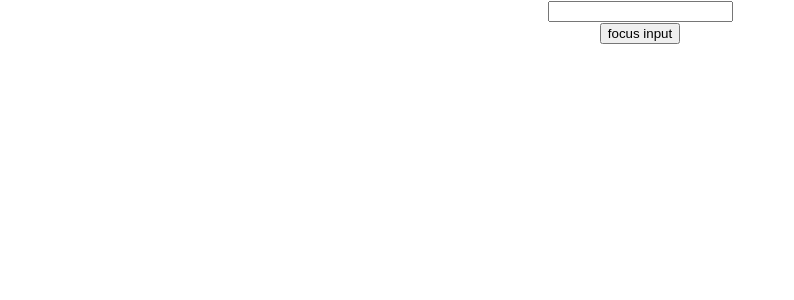
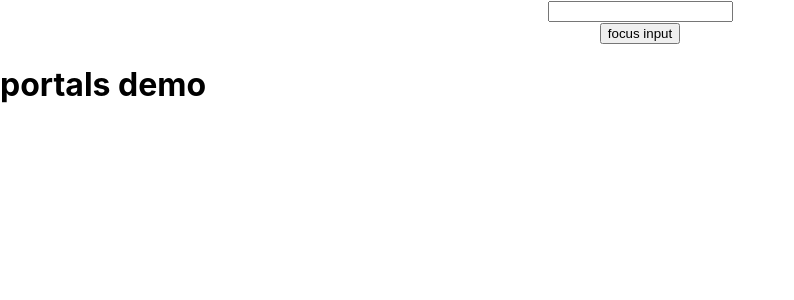
Before and after one commit to abdultanveer/dxcreactapp, a React (Create React App) app: page / in a window 1280 px wide. Shown: the top 300 px of the page, without its empty margins (0-794 px from the left). Built offline with nearby package versions, Linux system fonts and the light colour scheme.

Commit message:
portals demo

```diff
--- a/public/index.html
+++ b/public/index.html
@@ -29,6 +29,8 @@
   <body>
     <noscript>You need to enable JavaScript to run this app.</noscript>
     <div id="root"></div>
+    <div id="portal-root"></div>
+
     <!--
       This HTML file is a template.
       If you open it directly in the browser, you will see an empty page.
--- a/src/App.js
+++ b/src/App.js
@@ -1,4 +1,5 @@
 import './App.css';
+import PortalDemo from './components/portals/PortalDemo';
 import FrParentInput from './components/refs/FrParentInput';
 
 
@@ -7,6 +8,7 @@
   return (
     <div className="App">
     <FrParentInput/>
+    <PortalDemo/>
     </div>
   );
 }
```
